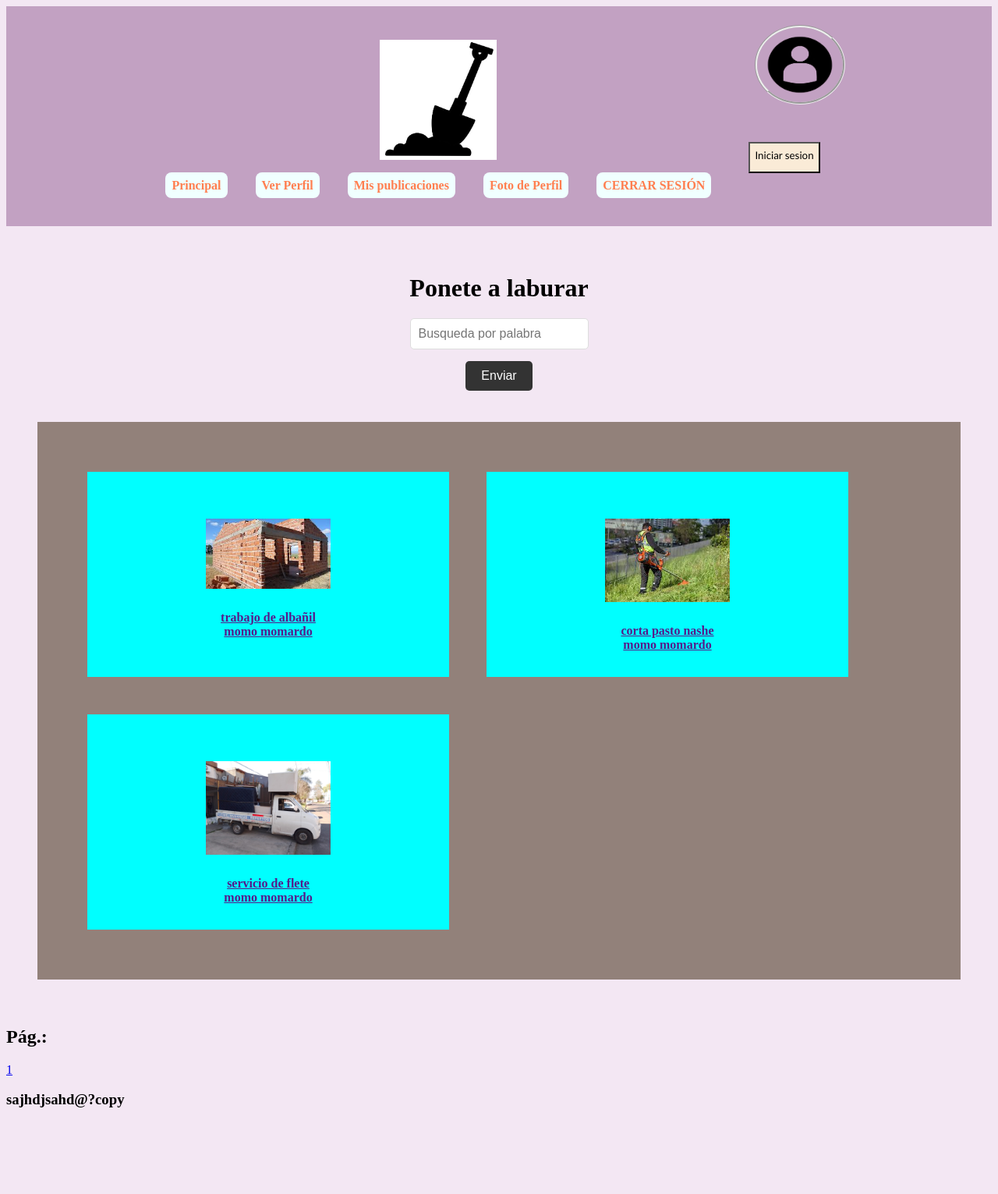
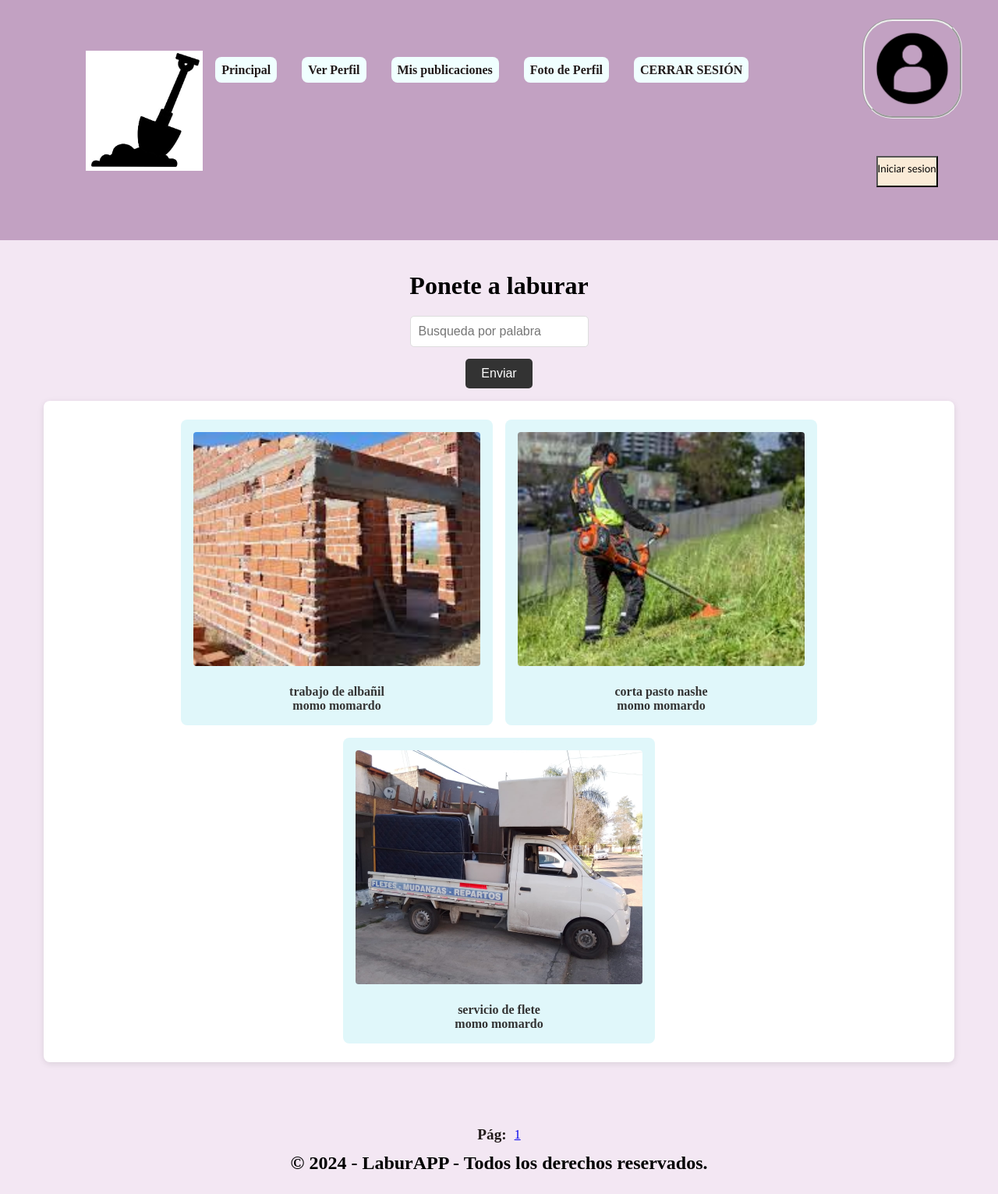
Before and after one commit to NaiuGe/LaburApp, a PHP site: page / in a window 1280 px wide. Shown: the whole page at 78% size. Before the commit the page ends 1420 px from the top, so only its background shows below. Run offline with PHP 8.4, Linux system fonts and the light colour scheme; data comes from the database, SQL or seed files in the repository.

Commit message:
Agregué un js para el footer y css

```diff
--- a/estilo.css
+++ b/estilo.css
@@ -1,6 +1,18 @@
+/* -----------------Reseteo --------------------------------- */
+* {
+  margin: 0;
+  padding: 0;
+  box-sizing: border-box;
+}
+
+/* -------------------------GENERALES----------------------- */
+
 body {
     background-color: #F3E7F3;
 }
+
+/* ---------------------------CSS DEL HEADER------------------------------- */
+
 
 header {
     background-color: #C2A1C2;
@@ -8,12 +20,14 @@ header {
     z-index: 99;
     position: relative;
     display: flex;
-    justify-content: center;
+    justify-content: space-between;
     align-items: center;
+    padding: 0 20px;
   }
 
   header .perfil{
     display: flex;
+    align-items: center;
   }
   header .logo {
     display: none;
@@ -28,9 +42,11 @@ header {
     text-align: center;
     display: flex;
     justify-content: center;
+    flex-grow: 1;
   }
   header .nav-bar ul {
     padding-left: 0px;
+    display: flex;
   }
   header .nav-bar ul div .logo-hidden {
     height: auto;
@@ -40,7 +56,6 @@ header {
   header .nav-bar ul li {
     list-style-type: none;
     display: inline;
-    font-family: fuente-parrafo;
     font-weight: bolder;
     padding: 1rem;
   }
@@ -49,12 +64,20 @@ header {
     padding: 8px;
     background-color: azure;
     border-radius: 0.5rem;
-    color: coral;
+    color: #221b1b;
+    transition: background-color 0.3s, color 0.3s;
   }
 
-.grupo{
-    width: auto;
-    height: 50%;
+  header .nav-bar ul li a:hover {
+    background-color: lightblue;
+    color: black;
+}
+
+header .fotoperfil{
+  width: 10vw;
+  height: 10vw;
+  border-radius: 30%;
+  margin-right: 2vw;
 }
 
 .busqueda{
@@ -71,12 +94,6 @@ header {
   border-radius: 5px;
   margin-bottom: 15px;
   font-size: 1em;
-  transition: border-color 0.3s ease;
-}
-
-.cajaDeBusqueda:focus {
-  outline: none;
-  border-color: #333;
 }
 
 .btn-busqueda{
@@ -90,25 +107,71 @@ header {
   transition: background-color 0.3s ease;
 }
 
+.btn-busqueda:hover{
+  background-color: #555;
+
+}
+/* -------------------------------------CSS DEL MAIN---------------------------------- */
+
+.grupo{
+  width: auto;
+  height: 50%;
+}
+
 .titulo{
   font-size: 2em;
   margin-bottom: 20px;
 }
 
-.btn-busqueda:hover{
-  background-color: #555;
-
+.publicaciones{
+  display: flex;
+  flex-wrap: wrap;
+  justify-content: center;
 }
 
 
 .seccion{
     display: flex;
-    background-color: #92817A;
-    padding: 5vh;
-    flex-direction: row;
-    flex-wrap: wrap;
-    margin-top: 5vh;
+    flex-direction: column;
+    align-items: center;
+    background-color: #fff;
+    padding: 2vh;
+    margin: 2vh;
+    border-radius: 8px;
+    box-shadow: 0 2px 8px rgba(0, 0, 0, 0.1);;
 }
+
+#fotopubli{
+  width: 100%;
+  height: 300px;
+  border-radius: 4px;
+  margin-bottom: 3vh;
+  object-fit: cover;
+}
+
+.link {
+  display: flex;
+  flex-wrap: wrap;
+  flex-direction: column;
+  align-items: center;
+  background-color: #e0f7fa;
+  margin: 1vh;
+  width: 50vh;
+  height: auto;
+  padding: 2vh;
+  border-radius: 8px;
+  text-decoration: none;
+  color: #333;
+  transition: transform 0.2s, box-shadow 0.2s;
+}
+
+.link:hover {
+  transform: translateY(-2px);
+  box-shadow: 0 4px 12px rgba(0, 0, 0, 0.2);
+}
+
+/* ---------------------------------------------------------------------------- */
+
 .perfil{
     float: right;
     clear: both;
@@ -134,14 +197,9 @@ header {
     text-align: center;
 }
 
-#fotopubli{
-    width: 20vh;
-    height: auto;
-    margin:7%;
-}
+
 .cabeceraindex{
     display: flex;
-    text-align: center;
     flex-direction: column;
     align-items: center;
     padding: 5vh;
@@ -150,18 +208,6 @@ header {
 .barra-superior {
     display: flex;
     flex-direction: column;
-}
-
-.link {
-    display: flex;
-    flex-wrap: wrap;
-    flex-direction: column;
-    align-content: center;
-    background-color: aqua;
-    margin: 3vh;
-    width: 50vh;
-    height: auto;
-    padding: 4vh;
 }
 
 
@@ -223,12 +269,56 @@ header {
     border-style: groove, black;
     margin: 4vh;
 }
-.publicaciones{
-    display: flex;
-    flex-wrap: wrap;
+
+
+
+/* --------------------------CSS del Footer----------------------------------- */
+
+footer{
+  display: flex;
+  flex-direction: column;
+  align-items: center;
+  margin: 2vw;
+}
+
+.paginacion{
+  display: flex;
+  align-items: center;
+  font-size: 2vh;
+  margin-bottom: 1vw;
 }
 
 
+h2 {
+  margin-right: 10px;
+  font-size: 1.2em;
+  color: #221b1b;
+}
+
+.pag a {
+  text-decoration: none;
+  color: #0f6ccf;
+  padding: 8px 12px;
+  margin: 0 4px;
+  border-radius: 5px;
+  border: 1px solid transparent;
+  transition: background-color 0.3s ease, color 0.3s ease;
+}
+
+.pag a:hover {
+  background-color: #007bff;
+  color: #fff;
+}
+
+.pag a.active {
+  background-color: #007bff;
+  color: #fff;
+  border-color: #007bff;
+}
+
+footer h3{
+  font-size: 3vh;
+}
 
 /* Media de mobile */
 @media only screen and (max-width: 768px) {
--- a/index.php
+++ b/index.php
@@ -117,14 +117,17 @@
     </div>
     </main>
     <footer>
+    <div class="paginacion">
     <?php
-        echo "<h2> Pág.:</h2>";
+        echo "<h2> Pág:</h2>";
         for ($i=1;$i<=$cant_publi;$i++){ // un for para carga los indice de paginas que se cargaran segun  la cantidad de publicaciones (cada pagina carga 6 publi)
-            echo "<a href='?pagina=".$i."'>".$i."</a> ";
+            echo "<a href='?pagina=".$i."'class='pag'>".$i."</a> ";
         }
         ?>
-        <h3> sajhdjsahd@?copy</h3>
+    </div>
+        <h3 id="derecho"></h3>
     </footer>
+    <script src="./script.js"></script>
 </body>
 
 </html>
--- /dev/null
+++ b/script.js
@@ -0,0 +1,5 @@
+let hoy = new Date() // crea una nueva fecha
+let anio = hoy.getFullYear() // selecciona el año de esa fecha
+let derechos = `&copy; <strong> ${anio} </strong> - LaburAPP - Todos los derechos reservados.`
+const textoDerechos = document.getElementById('derecho') // se vincula con el id del h3 del footer
+textoDerechos.innerHTML = derechos // lo muestra en el html
```
